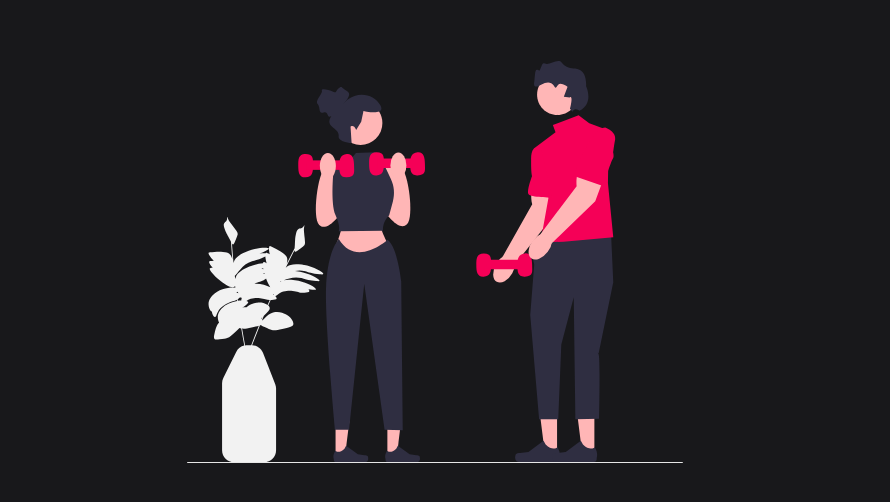
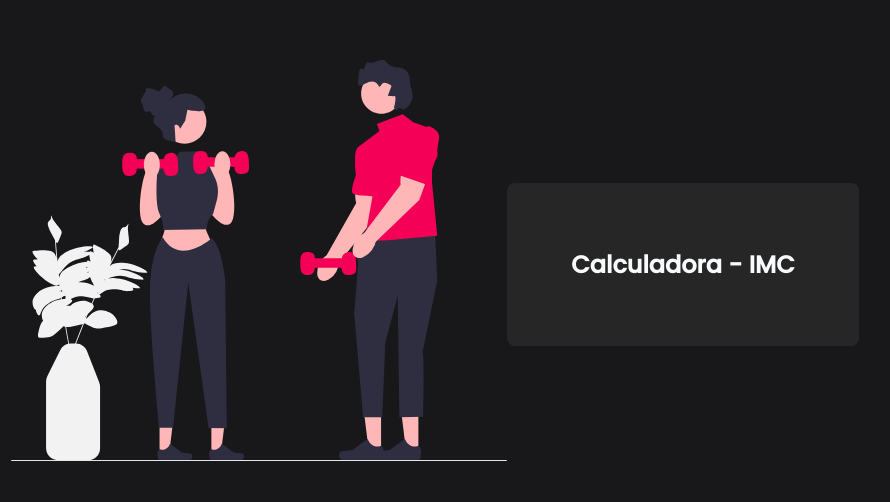
Before and after one commit to Alineevang/review01, a plain HTML site: page revisao-01/index.html in a window 1280 px wide. Shown: the part 136-638 px from the top of the page, without its empty margins (205-1095 px from the left). Drawn offline with Linux system fonts and the light colour scheme.

Commit message:
feat: import font family Poppins and background color form

```diff
--- a/revisao-01/assets/css/style.index.css
+++ b/revisao-01/assets/css/style.index.css
@@ -1,4 +1,8 @@
+@import url('https://fonts.googleapis.com/css2?family=Poppins:wght@100;200;300;400;500&display=swap');
+
+
 * {
+    font-family: "Poppins", sans-serif;
     margin: 0;
     padding: 0;
     box-sizing: border-box;
@@ -19,3 +23,18 @@ main {
 img {
     width: 31rem;
 }
+
+#form {
+    display: flex;
+    flex-direction: column;
+    padding: 2rem;
+    color: #f8fafc;
+    background-color: #262626;
+    border-radius: 8px;
+}
+
+#calculator {
+    display: flex;
+    flex-direction: column;
+    padding: 2rem;
+}
--- a/revisao-01/index.html
+++ b/revisao-01/index.html
@@ -15,7 +15,13 @@
         <img src="assets/images/trainer.svg" alt=""/>
         </section>
 
-        <section id="forms"></section>
+        <section id="form">
+            <div id="calculator">
+                <h1 id="title">Calculadora - IMC</h1>
+
+            </div>
+
+        </section>
     </main>
 </body>
 
```
